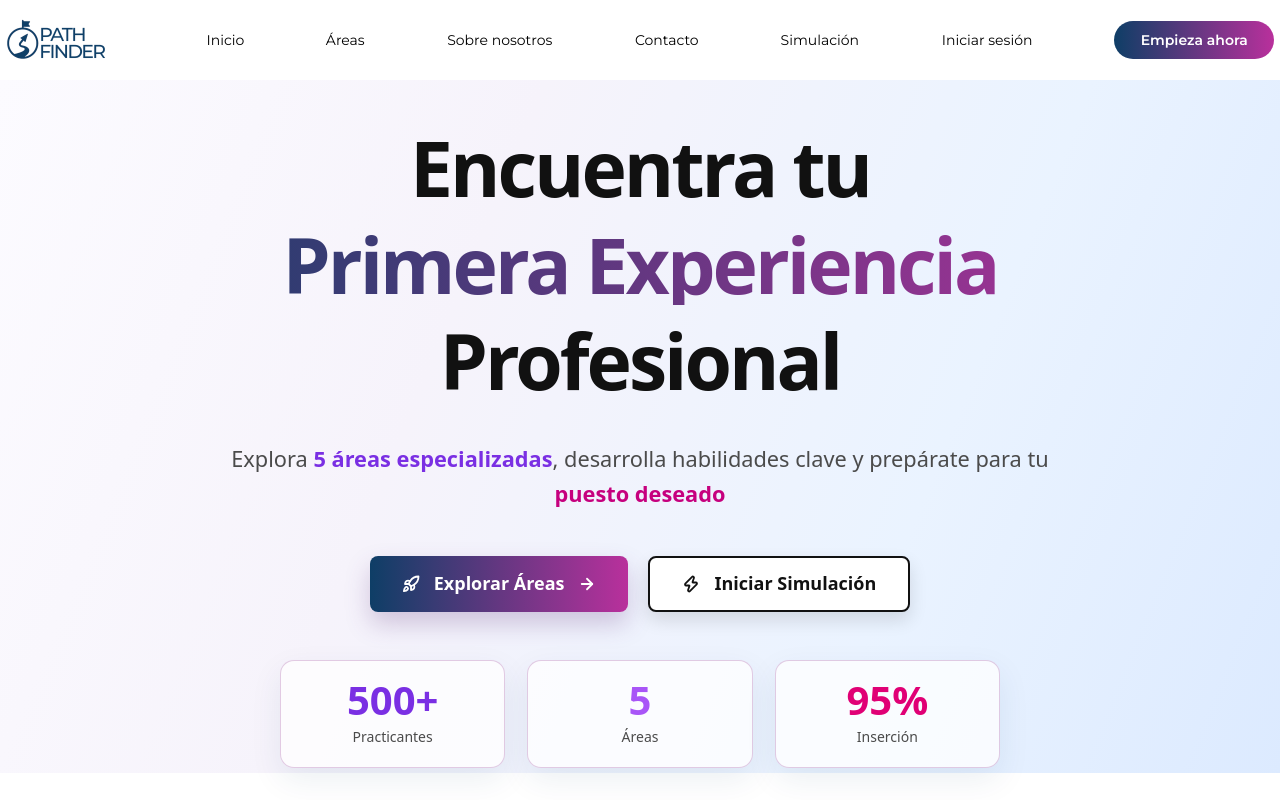
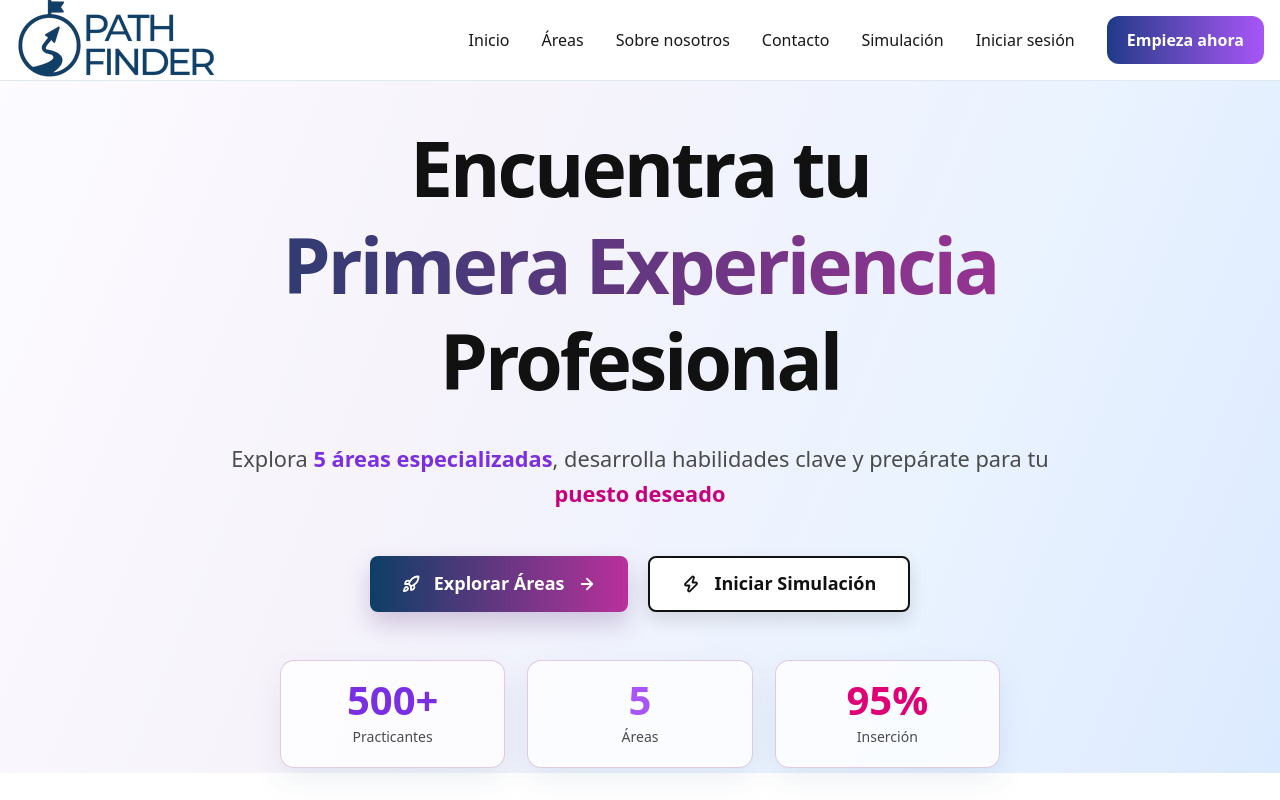
Before and after one commit to MiguelP51/Proyecto-5-PathFinder, a Next.js app in the folder frontend/: page / in a window 1280 px wide. Shown: the top 800 px of the page. Built offline with nearby package versions, Linux system fonts and the light colour scheme.

Commit message:
Ultimo estable

```diff
--- /dev/null
+++ b/frontend/components/AuthenticatedTopBar.tsx
@@ -0,0 +1,74 @@
+"use client";
+
+import Image from "next/image";
+import Link from "next/link";
+import { signOut, useSession } from "next-auth/react";
+import { LogOut } from "lucide-react";
+
+function getInitials(name?: string | null, email?: string | null) {
+  const source = name?.trim() || email?.split("@")[0] || "Usuario";
+  return source
+    .split(/\s+/)
+    .slice(0, 2)
+    .map((part) => part[0]?.toUpperCase())
+    .join("");
+}
+
+export default function AuthenticatedTopBar() {
+  const { data: session } = useSession();
+  const name = session?.user?.name || "Usuario conectado";
+  const email = session?.user?.email || "";
+  const image = session?.user?.image || session?.user?.avatarUrl || "";
+
+  return (
+    <header className="sticky top-0 z-50 border-b border-slate-200 bg-white/95 backdrop-blur">
+      <div className="mx-auto flex h-16 max-w-7xl items-center justify-between px-4 md:px-6">
+        <Link href="/" className="flex items-center gap-3">
+          <Image
+            src="/assets/logo-pf.png"
+            alt="PathFinder"
+            width={118}
+            height={40}
+            className="h-10 w-auto"
+            priority
+          />
+        </Link>
+
+        <div className="flex min-w-0 items-center gap-3">
+          <span className="hidden rounded-full border border-emerald-200 bg-emerald-50 px-3 py-1 text-xs font-semibold text-emerald-700 sm:inline-flex">
+            Sesion activa
+          </span>
+
+          <div className="flex min-w-0 items-center gap-3 rounded-full border border-slate-200 bg-white px-2 py-1 shadow-sm">
+            {image ? (
+              <img
+                src={image}
+                alt={name}
+                className="h-8 w-8 rounded-full object-cover"
+              />
+            ) : (
+              <div className="flex h-8 w-8 items-center justify-center rounded-full bg-gradient-to-br from-[#7447D7] to-[#D43EE6] text-sm font-bold text-white">
+                {getInitials(name, email)}
+              </div>
+            )}
+
+            <div className="hidden min-w-0 pr-2 text-sm md:block">
+              <p className="truncate font-semibold text-[#0E3E66]">{name}</p>
+              <p className="truncate text-xs text-slate-500">{email}</p>
+            </div>
+          </div>
+
+          <button
+            type="button"
+            onClick={() => signOut({ callbackUrl: "/" })}
+            className="inline-flex h-10 w-10 items-center justify-center rounded-full border border-slate-200 text-slate-600 transition hover:border-[#7447D7] hover:text-[#7447D7]"
+            aria-label="Cerrar sesion"
+            title="Cerrar sesion"
+          >
+            <LogOut className="h-4 w-4" />
+          </button>
+        </div>
+      </div>
+    </header>
+  );
+}
--- a/frontend/components/Navbar.tsx
+++ b/frontend/components/Navbar.tsx
@@ -1,28 +1,121 @@
+"use client";
+
 import Link from "next/link";
-import styles from "../styles/Navbar.module.css";
+import Image from "next/image";
+import { useState } from "react";
+import { Menu, X } from "lucide-react";
 
-// TO-DO: Agregar estilos al navbar y actualizar los links correspondientes.
 export default function Navbar() {
-    return (
+  const [mobileOpen, setMobileOpen] = useState(false);
 
-        <nav className={styles.navbar}>
-            {/* Logo en la izquierda */}
-            <div className={styles.logo}>
-                <Link href="/">
-                    <img src="/assets/logo-pf.png" alt="Logo" className={styles.logoImg} />
-                </Link>
-            </div>
+  return (
+    <header className="fixed top-0 z-50 w-full border-b border-slate-200 bg-white">
 
-            {/* Menú de navegación */}
-            <ul className={styles.navList}>
-                <li className={styles.navItem}><Link href="/" data-text="Inicio">Inicio</Link></li>
-                <li className={styles.navItem}><Link href="/areas" data-text="Áreas">Áreas</Link></li>
-                <li className={styles.navItem}><Link href="/about" data-text="Sobre nosotros">Sobre nosotros</Link></li>
-                <li className={styles.navItem}><Link href="/contact" data-text="Contacto">Contacto</Link></li>
-                <li className={styles.navItem}><Link href="/simulation" data-text="Simulación">Simulación</Link></li>
-                <li className={styles.navItem}><Link href="/login" data-text="Iniciar sesión">Iniciar sesión</Link></li>
-                <li className={styles.actionButton}><Link href="/register" data-text="Empieza ahora">Empieza ahora</Link></li>
-            </ul>
+      <div className="mx-auto flex h-20 max-w-7xl items-center justify-between px-4">
+
+        {/* Logo */}
+        <Link href="/">
+          <Image
+            src="/assets/logo-pf.png"
+            alt="PathFinder"
+            width={120}
+            height={40}
+            className="h-auto w-auto"
+            priority
+          />
+        </Link>
+
+        {/* Desktop Menu */}
+        <nav className="hidden items-center gap-8 md:flex">
+
+          <Link href="/">Inicio</Link>
+
+          <Link href="/areas">
+            Áreas
+          </Link>
+
+          <Link href="/about">
+            Sobre nosotros
+          </Link>
+
+          <Link href="/contact">
+            Contacto
+          </Link>
+
+          <Link href="/simulation">
+            Simulación
+          </Link>
+
+          <Link
+            href="/login"
+            className="font-medium"
+          >
+            Iniciar sesión
+          </Link>
+
+          <Link
+            href="/register"
+            className="rounded-xl bg-gradient-to-r from-[#1E3A8A] to-[#A855F7] px-5 py-3 font-semibold text-white"
+          >
+            Empieza ahora
+          </Link>
+
         </nav>
-    );
+
+        {/* Mobile Button */}
+        <button
+          onClick={() => setMobileOpen(!mobileOpen)}
+          className="md:hidden"
+        >
+          {mobileOpen ? (
+            <X className="h-8 w-8" />
+          ) : (
+            <Menu className="h-8 w-8" />
+          )}
+        </button>
+
+      </div>
+
+      {/* Mobile Menu */}
+      {mobileOpen && (
+        <div className="border-t border-slate-200 bg-white md:hidden">
+
+          <nav className="flex flex-col gap-6 p-6 text-lg">
+
+            <Link href="/">
+              Inicio
+            </Link>
+
+            <Link href="/areas">
+              Áreas
+            </Link>
+
+            <Link href="/about">
+              Sobre nosotros
+            </Link>
+
+            <Link href="/contact">
+              Contacto
+            </Link>
+
+            <Link href="/simulation">
+              Simulación
+            </Link>
+
+            <Link href="/login">
+              Iniciar sesión
+            </Link>
+
+            <Link
+              href="/register"
+              className="rounded-xl bg-gradient-to-r from-[#1E3A8A] to-[#A855F7] px-5 py-3 text-center font-semibold text-white"
+            >
+              Empieza ahora
+            </Link>
+
+          </nav>
+        </div>
+      )}
+    </header>
+  );
 }
```
